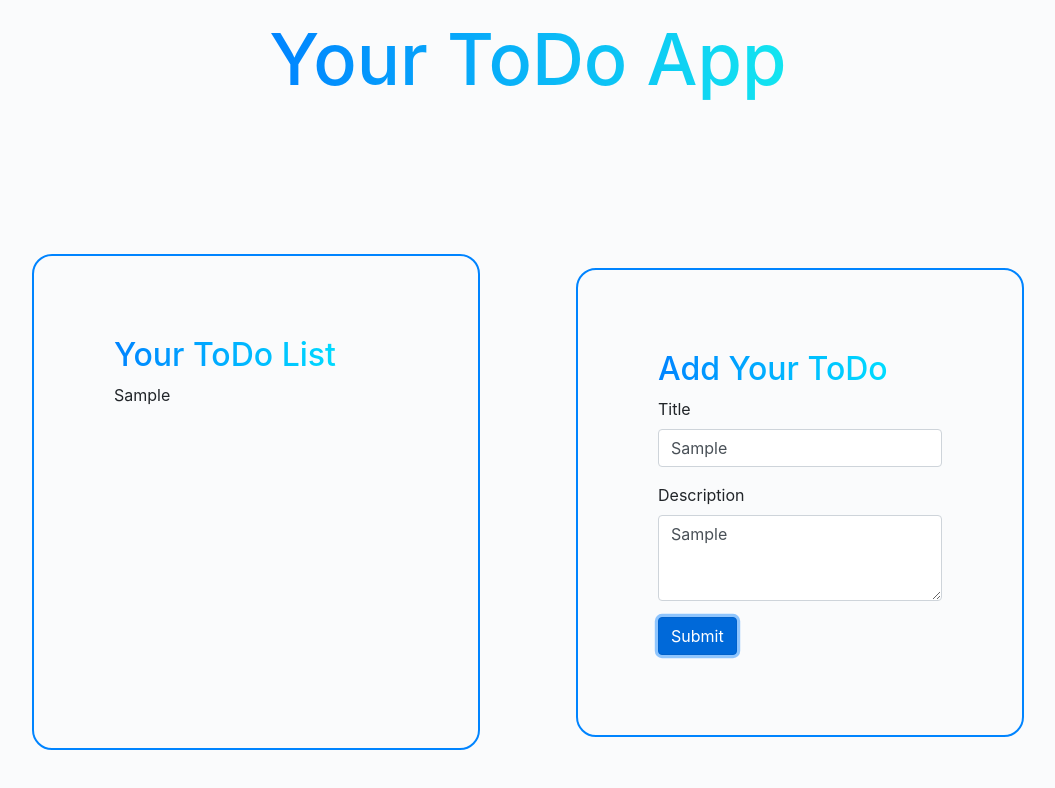
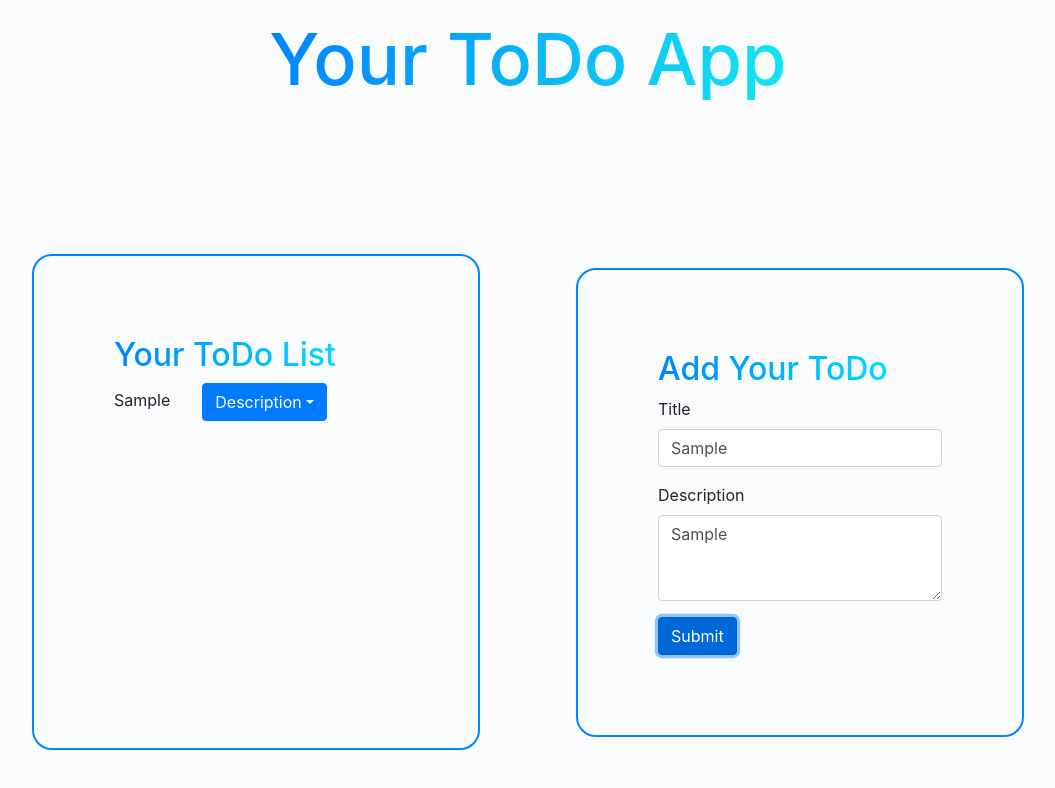
Before and after one commit to Rishabhraghwendra18/ToDo-App, a React (Create React App) app in the folder todo/: page / in a window 1280 px wide. Both pictures are taken after typing "Sample", "Sample" into the empty fields and a click on the button "Submit". Shown: the top 788 px of the page, without its empty margins (112-1167 px from the left). Built offline with nearby package versions, Linux system fonts and the light colour scheme.

Commit message:
dropdown is ready

```diff
--- a/todo/src/App.js
+++ b/todo/src/App.js
@@ -1,6 +1,7 @@
 import './styles/App.css';
 import { useState } from 'react';
-import { Form, Button } from 'react-bootstrap'
+import { Form, Button } from 'react-bootstrap';
+import DropDown from './components/DropDowns';
 function App() {
   const [todoList, setTodo] = useState([]);
   const [Ttitle, setTitle] = useState('');
@@ -11,20 +12,22 @@ function App() {
       <div className="container-fluid mx-0 px-0">
         <div className="Todo__Res mx-5">
           <h2>Your ToDo List</h2>
-          <ul className="Todo__List">
-            {todoList ? todoList.map((item, index) => <li key={index}>{item.title}</li>) : 0}
-          </ul>
+          <div className="List">
+            <ul className="Todo__List">
+              {todoList ? todoList.map((item, index) => <li key={index}>{item.title}<DropDown desc={item.desc}/></li>) : 0}
+            </ul>
+          </div>
         </div>
         <div className="Todo__Add mx-5">
           <h2>Add Your ToDo</h2>
           <Form>
             <Form.Group controlId="exampleForm.ControlInput1">
               <Form.Label>Title</Form.Label>
-              <Form.Control type="text" placeholder="Take Jack to School..." onChange={e=>setTitle(e.target.value)}/>
+              <Form.Control type="text" placeholder="Take Jack to School..." onChange={e => setTitle(e.target.value)} />
             </Form.Group>
             <Form.Group controlId="exampleForm.ControlTextarea1">
               <Form.Label>Description</Form.Label>
-              <Form.Control as="textarea" rows={3} placeholder="Buy him a cake..."onChange={e => setDesc(e.target.value)} onDefault={desc} />
+              <Form.Control as="textarea" rows={3} placeholder="Buy him a cake..." onChange={e => setDesc(e.target.value)} onDefault={desc} />
             </Form.Group>
             <Button variant="primary" type="submit" onClick={(e) => {
               e.preventDefault();
--- /dev/null
+++ b/todo/src/components/DropDowns.js
@@ -0,0 +1,9 @@
+import { Dropdown, DropdownButton } from 'react-bootstrap'
+function DropDown({ desc }) {
+    return (
+        <DropdownButton id="dropdown-basic-button" title="Description">
+            <Dropdown.Item href="#/action-1">{desc}</Dropdown.Item>
+        </DropdownButton>
+    );
+}
+export default DropDown;
--- a/todo/src/styles/App.css
+++ b/todo/src/styles/App.css
@@ -47,6 +47,28 @@ h2 {
   background-clip: text;
 }
 
+.List {
+  width: 100%;
+  border: none;
+  height: 100%;
+  overflow: auto;
+}
+
+.List::-webkit-scrollbar {
+  width: 10px;
+}
+
+.List::-webkit-scrollbar-track {
+  -webkit-box-shadow: inset 0 0 5px grey;
+          box-shadow: inset 0 0 5px grey;
+  border-radius: 10px;
+}
+
+.List::-webkit-scrollbar-thumb {
+  background: #0084ff;
+  border-radius: 10px;
+}
+
 .Todo__Res {
   border: 2px solid #0084ff;
   padding: 5rem;
@@ -65,4 +87,9 @@ h2 {
   width: 35%;
   border-radius: 20px;
 }
+
+.dropdown {
+  display: inline;
+  margin: 2rem;
+}
 /*# sourceMappingURL=App.css.map */
--- a/todo/src/styles/App.scss
+++ b/todo/src/styles/App.scss
@@ -29,6 +29,23 @@ h2{
     -webkit-background-clip: text;
     background-clip: text;
 }
+.List{
+    width: 100%;
+    border: none;
+    height: 100%;
+    overflow: auto;
+    &::-webkit-scrollbar {
+        width: 10px;
+    }
+    &::-webkit-scrollbar-track {
+        box-shadow: inset 0 0 5px grey;
+        border-radius: 10px;
+    }
+    &::-webkit-scrollbar-thumb {
+        background:#0084ff;
+        border-radius: 10px;
+    }
+}
 .Todo__Res{
     border: 2px solid #0084ff;
     padding: $padding;
@@ -45,3 +62,7 @@ h2{
     width: $width;
     border-radius: 20px;
 }
+.dropdown{
+    display: inline;
+    margin:2rem ;
+}
```
Also changed, not shown: 1 other file (tests, documents, lock files or other folders).
